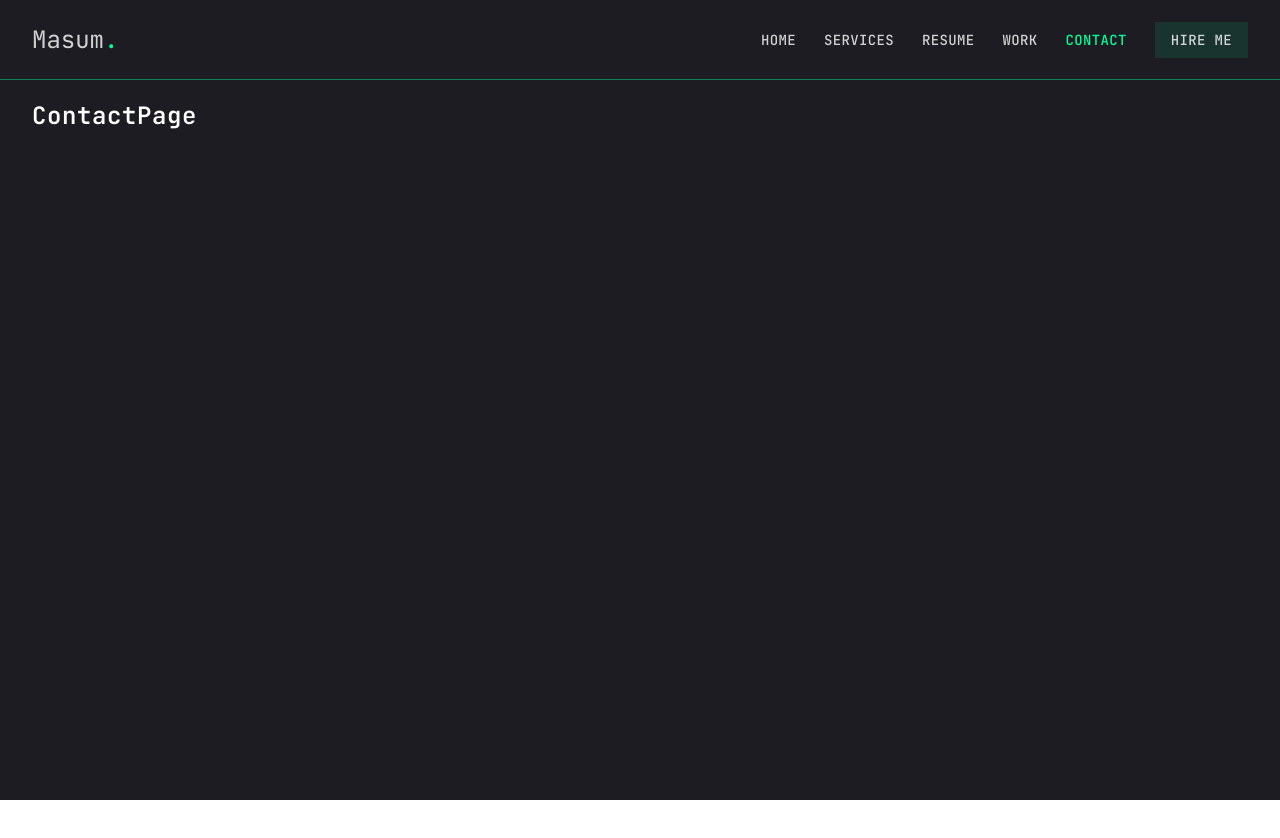
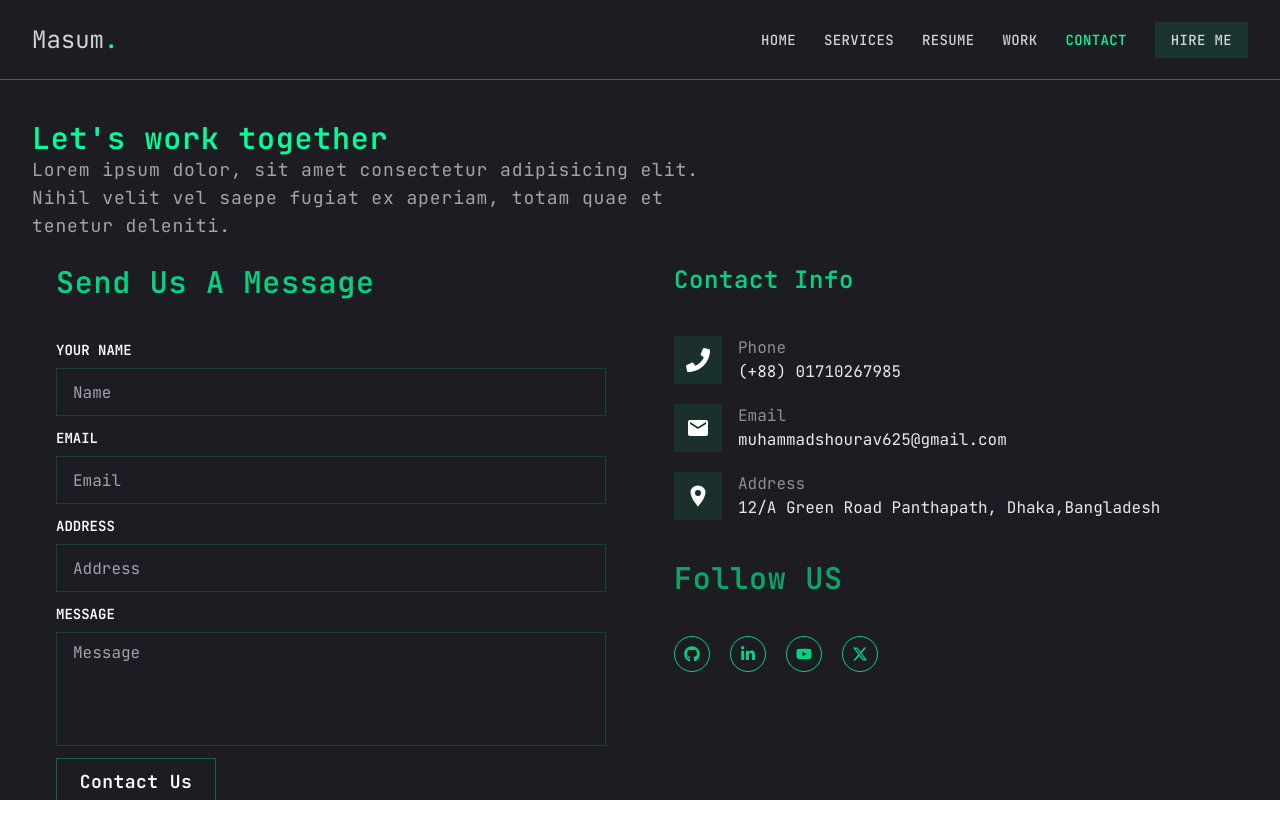
Before and after one commit to M-Shourav/portfolio_professional, a Next.js app: page /contact in a window 1280 px wide. Shown: the top 838 px of the page. Before the commit the page ends 800 px from the top, so only its background shows below. Built offline with nearby package versions, Linux system fonts and the light colour scheme.

Commit message:
contact page

```diff
--- a/package.json
+++ b/package.json
@@ -27,6 +27,7 @@
     "react-countup": "^6.5.3",
     "react-dom": "^18.3.1",
     "react-icons": "^5.4.0",
+    "react-loader-spinner": "^6.1.6",
     "react-simple-typewriter": "^5.0.1",
     "tailwind-merge": "^2.5.5",
     "tailwindcss-animate": "^1.0.7"
--- a/src/app/contact/page.tsx
+++ b/src/app/contact/page.tsx
@@ -1,12 +1,42 @@
-import Container from "@/components/Container";
+"use client";
+import ContactLeft from "@/components/ContactLeft";
+import ContactRight from "@/components/ContactRight";
+import PageLayout from "@/components/PageLayout";
+import SocialLinks from "@/components/SocialLinks";
 import Title from "@/components/Title";
 import React from "react";
-
 const ContactPage = () => {
   return (
-    <Container className="py-5 ">
-      <Title className="text-2xl">ContactPage</Title>
-    </Container>
+    <div className="py-5 md:py-10">
+      <PageLayout>
+        <div className="w-full h-full">
+          <Title className="md:text-3xl text-lightSky">
+            Let's work together
+          </Title>
+          <p className="max-w-2xl text-sm md:text-lg text-white/60 tracking-wider">
+            Lorem ipsum dolor, sit amet consectetur adipisicing elit. Nihil
+            velit vel saepe fugiat ex aperiam, totam quae et tenetur deleniti.
+          </p>
+        </div>
+        <div className="w-full h-full flex flex-col md:flex-row  gap-5">
+          <div className="bg-transparent w-full h-full p-6 flex flex-col gap-10">
+            <Title className="md:text-3xl text-lightSky/80">
+              Send Us A Message
+            </Title>
+            <ContactLeft />
+          </div>
+          <div
+            className="bg-transparent  w-full h-full p-6
+         flex flex-col gap-10"
+          >
+            <Title className="md:text-2xl text-lightSky/80">Contact Info</Title>
+            <ContactRight />
+            <Title className="md:text-3xl text-lightSky/60">Follow US</Title>
+            <SocialLinks />
+          </div>
+        </div>
+      </PageLayout>
+    </div>
   );
 };
 
--- /dev/null
+++ b/src/components/ContactLeft.tsx
@@ -0,0 +1,159 @@
+"use client";
+import React, { useState } from "react";
+import Loading from "./Loading";
+import { motion } from "framer-motion";
+const ContactLeft = () => {
+  const [loading, setLoading] = useState(false);
+  const [status, setStatus] = useState("");
+  const [formData, setFormData] = useState({
+    Name: "",
+    Email: "",
+    Address: "",
+    Message: "",
+  });
+  const handleChange = (
+    e: React.ChangeEvent<HTMLInputElement | HTMLTextAreaElement>
+  ) => {
+    setFormData({
+      ...formData,
+      [e.target.name]: e.target.value,
+    });
+  };
+  const scriptUrl =
+    "https://script.google.com/macros/s/AKfycby-8ZQJuKt1_F69WfSRTKvF5uCP7vHHUepQdSOm2Su0xKk-pV311YLIFC7EQMrkqwXx3g/exec";
+  const handleSubmit = async (e: React.FormEvent<HTMLFormElement>) => {
+    e.preventDefault();
+    const form = new FormData();
+    const currentDateTime = new Date().toLocaleString();
+    form.append("Name", formData.Name);
+    form.append("Email", formData.Email);
+    form.append("Address", formData.Address);
+    form.append("Message", formData.Message);
+    form.append("DateTime", currentDateTime);
+    try {
+      setLoading(true);
+      const response = await fetch(scriptUrl, { method: "POST", body: form });
+      if (response.ok) {
+        setStatus("Success! Your message has been sent. ");
+        setFormData({
+          Name: "",
+          Email: "",
+          Address: "",
+          Message: "",
+        });
+      } else {
+        setStatus("Error! Unable to send your message.");
+      }
+    } catch (error) {
+      console.log("Error", error);
+    } finally {
+      setLoading(false);
+      setTimeout(() => {
+        setStatus("");
+      }, 5000);
+    }
+  };
+  return (
+    <>
+      {loading ? (
+        <Loading />
+      ) : status ? (
+        <motion.div
+          initial={{ y: 40, opacity: 0 }}
+          animate={{ y: 0, opacity: 1 }}
+          transition={{ duration: 0.5 }}
+          className="py-10 flex flex-col gap-2 items-center justify-center"
+        >
+          <p className="text-xl font-semibold text-green-500">{status}</p>
+          <p className="text-base text-green-800 font-semibold max-w-[400px] text-center">
+            Thank you for your time and will make sure to reach you out on your
+            email:
+            <span className="text-lg font-semibold text-green-500">
+              {formData?.Email}
+            </span>{" "}
+            as soon as possible
+          </p>
+        </motion.div>
+      ) : (
+        <form onSubmit={handleSubmit} className="w-full flex flex-col gap-3 ">
+          <div className="flex flex-col gap-2">
+            <p className="text-sm uppercase text-white font-semibold">
+              Your Name
+            </p>
+            <input
+              type="text"
+              placeholder="Name"
+              name="Name"
+              onChange={handleChange}
+              value={formData?.Name}
+              autoComplete="name"
+              required
+              className="bg-bodyColor w-full h-12 px-4 py-2 outline-none rounded-md
+              border border-hoverColor/20
+            focus-visible:border-hoverColor/50"
+            />
+          </div>
+          <div className="flex flex-col gap-2">
+            <p className="text-sm uppercase text-white font-semibold">Email</p>
+            <input
+              type="email"
+              placeholder="Email"
+              name="Email"
+              onChange={handleChange}
+              value={formData?.Email}
+              autoComplete="email"
+              required
+              className="w-full h-12 px-4 py-2 outline-none rounded-md
+               border border-hoverColor/20
+            focus-visible:border-hoverColor/50 bg-transparent"
+            />
+          </div>
+          <div className="flex flex-col gap-2">
+            <p className="text-sm uppercase text-white font-semibold">
+              Address
+            </p>
+            <input
+              type="text"
+              placeholder="Address"
+              name="Address"
+              onChange={handleChange}
+              value={formData?.Address}
+              autoComplete="address"
+              required
+              className="w-full h-12 bg-bodyColor px-4 py-2 outline-none rounded-md
+              border border-hoverColor/20
+            focus-visible:border-hoverColor/50 data-[state=active]:bg-transparent"
+            />
+          </div>
+          <div className="flex flex-col gap-2">
+            <p className="text-sm uppercase text-white font-semibold">
+              Message
+            </p>
+            <textarea
+              placeholder="Message"
+              name="Message"
+              onChange={handleChange}
+              value={formData?.Message}
+              required
+              rows={4}
+              className="bg-transparent px-4 py-2 resize-none outline-none
+              rounded-md border border-hoverColor/20
+            focus-visible:border-hoverColor/50"
+            />
+          </div>
+          <button
+            type="submit"
+            className="w-32 md:w-40 h-12 flex items-center justify-center text-base
+          md:text-lg font-semibold text-white bg-transparent border border-lightSky/30
+          rounded-md tracking-wide hover:bg-lightSky/80 hover:text-bodyColor
+          duration-300 ease-in-out "
+          >
+            Contact Us
+          </button>
+        </form>
+      )}
+    </>
+  );
+};
+
+export default ContactLeft;
--- /dev/null
+++ b/src/components/ContactRight.tsx
@@ -0,0 +1,67 @@
+import React from "react";
+import { FaPhone } from "react-icons/fa";
+import { IoLocationSharp } from "react-icons/io5";
+import { MdEmail } from "react-icons/md";
+import Link from "next/link";
+
+const ContactRight = () => {
+  return (
+    <div className="flex flex-col gap-5">
+      <div className="flex items-center gap-4">
+        <span
+          className="text-2xl text-white w-12 h-12 flex
+        items-center justify-center bg-hoverColor/10 "
+        >
+          <FaPhone />
+        </span>
+        <div>
+          <h3 className="text-base font-normal text-white/50">Phone</h3>
+          <p
+            className="text-base text-white/90 hover:text-lightSky/70
+          duration-300"
+          >
+            (+88) 01710267985
+          </p>
+        </div>
+      </div>
+      <div className="flex items-center gap-4">
+        <span
+          className="text-2xl text-white w-12 h-12 flex
+        items-center justify-center bg-hoverColor/10 "
+        >
+          <MdEmail />
+        </span>
+        <div>
+          <h3 className="text-base font-normal text-white/50">Email</h3>
+          <Link
+            href={"mailto:muhammadshourav625@gmail.com"}
+            target="_blank"
+            className="text-base text-white/90 hover:text-lightSky/70
+          duration-300"
+          >
+            muhammadshourav625@gmail.com
+          </Link>
+        </div>
+      </div>
+      <div className="flex items-center gap-4">
+        <span
+          className="text-2xl text-white w-12 h-12 flex
+        items-center justify-center bg-hoverColor/10 "
+        >
+          <IoLocationSharp />
+        </span>
+        <div>
+          <h3 className="text-base font-normal text-white/50">Address</h3>
+          <p
+            className="text-base text-white/90 hover:text-lightSky/70
+          duration-300"
+          >
+            12/A Green Road Panthapath, Dhaka,Bangladesh
+          </p>
+        </div>
+      </div>
+    </div>
+  );
+};
+
+export default ContactRight;
--- a/src/components/Header.tsx
+++ b/src/components/Header.tsx
@@ -32,7 +32,8 @@ const Header = () => {
           <Link
             className="bg-lightSky/10 text-sm px-4 py-2 rounded-md
              hover:bg-lightSky hover:text-bodyColor hoverEffect"
-            href={"/contact"}
+            href={"./resume.pdf"}
+            target="_blank"
             rel="noopener noreferrer "
           >
             Hire Me
--- /dev/null
+++ b/src/components/Loading.tsx
@@ -0,0 +1,22 @@
+import { Circles } from "react-loader-spinner";
+
+const Loading = () => {
+  return (
+    <div className="flex flex-col items-center justify-center py-10">
+      <Circles
+        height="80"
+        width="80"
+        color="#4fa94d"
+        ariaLabel="circles-loading"
+        wrapperStyle={{}}
+        wrapperClass=""
+        visible={true}
+      />
+      <p className="text-lg font-semibold text-orange-500 tracking-wide">
+        Submission on process.Thank for holding...{" "}
+      </p>
+    </div>
+  );
+};
+
+export default Loading;
--- a/src/components/SocialLinks.tsx
+++ b/src/components/SocialLinks.tsx
@@ -5,7 +5,7 @@ const socials = [
   {
     id: 1,
     icon: <FaGithub />,
-    path: "",
+    path: "https://github.com/M-Shourav",
   },
   {
     id: 2,
@@ -15,12 +15,12 @@ const socials = [
   {
     id: 3,
     icon: <FaYoutube />,
-    path: "",
+    path: "https://www.youtube.com/@MasumAhmed-cd",
   },
   {
     id: 4,
     icon: <FaXTwitter />,
-    path: "",
+    path: "https://x.com/MasumAh68543",
   },
 ];
 const SocialLinks = () => {
@@ -30,6 +30,7 @@ const SocialLinks = () => {
         <Link
           key={item?.id}
           href={item?.path}
+          target="_blank"
           className="w-9 h-9 flex items-center justify-center
            text-lightSky/80 hover:text-lightSky border text-base
             border-lightSky/80 hover:border-lightSky rounded-full
```
Also changed, not shown: 1 other file (tests, documents, lock files or other folders).
